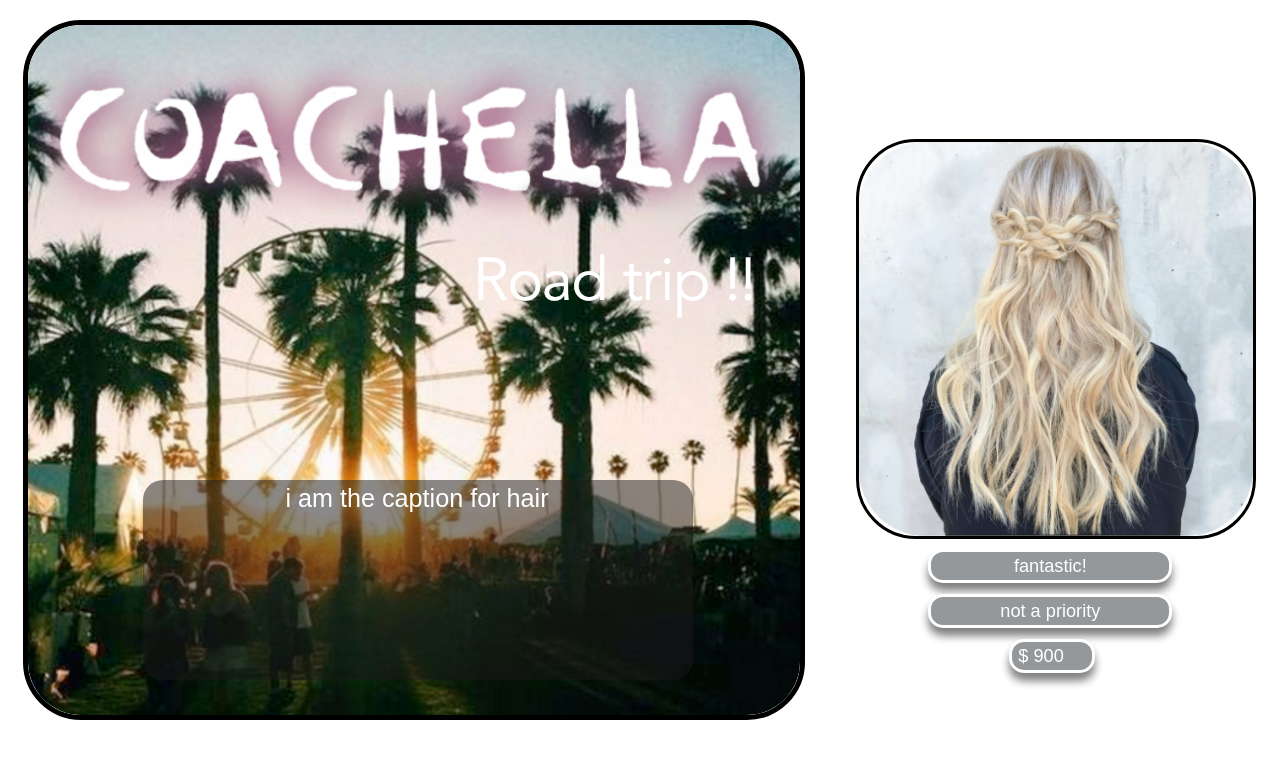
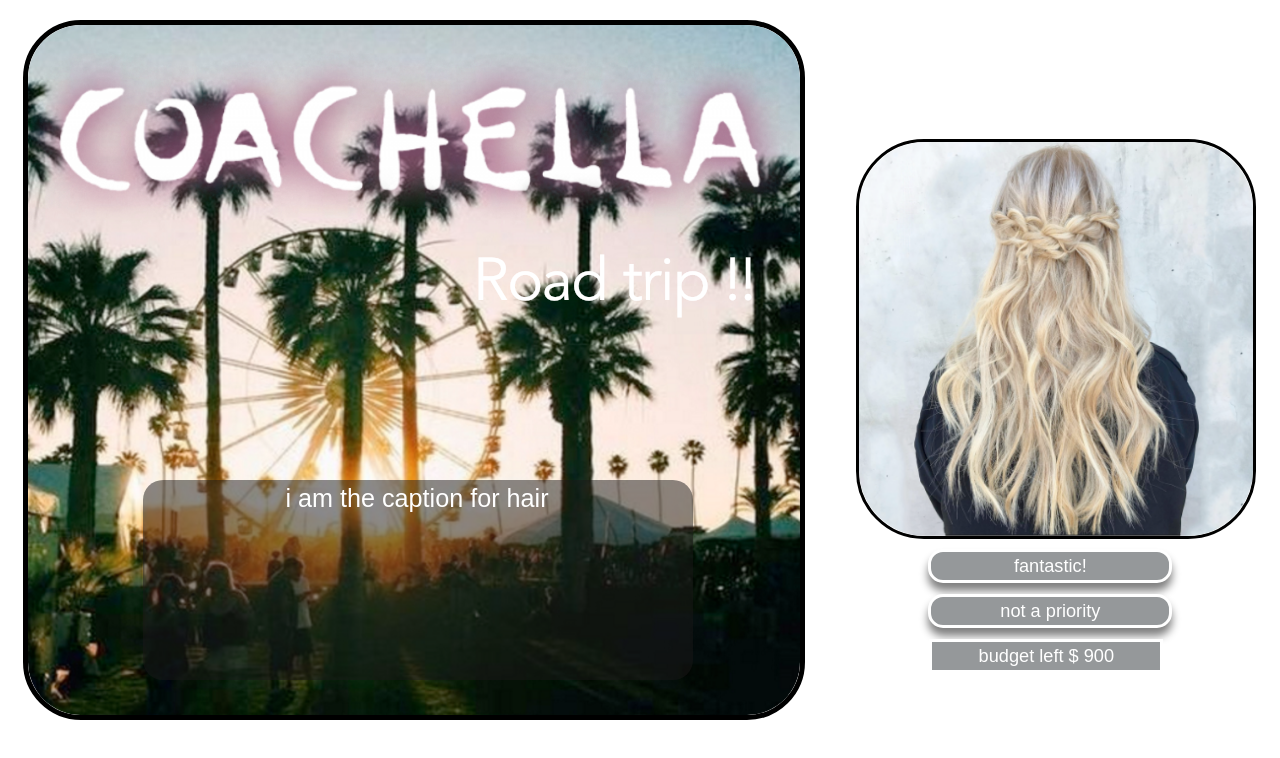
Before and after one commit to Shazalyn/shazalyn.github.io, a plain HTML site: page index.html in a window 1280 px wide. Both pictures are taken after a click on the button "awe~some". Drawn offline with nearby package versions, Linux system fonts and the light colour scheme.

Commit message:
add basic game with 3 playing cards is working

```diff
--- a/index.html
+++ b/index.html
@@ -51,7 +51,7 @@ src="images/cochellaSplash.png" alt="Cochella logo"/>
 
             <button type="button" id="button1">awe~some</button>
             <button type="button" id="button2">groovy</button>
-            <button type="button" id="money">$1200</button>
+            <button type="button" id="money">budget left $1200</button>
 <!--       <!-close of product -->
           </div>
 
--- a/script.js
+++ b/script.js
@@ -31,22 +31,34 @@ $(document).ready(function($) {
 
   cardArray.push({cardName:'molly',cardImg:'images/pills.png',button1:
     "impaired",button2:"cured",budgetAmt: 400, caption: "i am the caption for molly"});
-  // ['shorts','images/jeans.png',"jean shorts","cut-off mom jeans", 300, caption: "i am the caption for shorts"],
+// cardArray.push({cardName:'shorts','images/jeans.png',"jean shorts","cut-off mom jeans", 300, caption: "i am the caption for shorts"],
   // ['floral','images/floral.png',"sweet", "incredible", 800, caption: "i am the caption for floral"]
 
 
 // let randCardIdx = Math.floor(Math.random() * ((cardArray.length)-1)) + 1;
-let randCardIdx = Math.floor(Math.random() * ((cardArray.length)-2)) + 2;
 
 // click on awe~some or groovy--it doesnt matter which button selected in the mvp version, either send you to the next card via some nifty js/jquery action
 var changeCards = function(){
 // on click event to button
+var counter = 0;
   $btnAction.click(function(event){
       // console.log("Clicked!");
+
+let randCardIdx = Math.floor(Math.random() * ((cardArray.length)-2)) + 2;
+  counter++;
       console.log(randCardIdx);
         console.log(cardArray[randCardIdx]);
 
-var card = cardArray[randCardIdx];
+  if(counter === 4 ){
+    var card = cardArray[1];
+// choice of game-over cards
+    $btnAction.off();
+    // add setTimeout here???
+    alert("you Lost :(");
+  } else {
+    var card = cardArray[randCardIdx];
+  }
+
     var newCaption = card.caption;
 
       console.log(newCaption);
@@ -67,18 +79,14 @@ var card = cardArray[randCardIdx];
 
     var budgetText = card.budgetAmt;
       console.log("money amount: ", budgetText);
-      $('#money').text("$ " + budgetText);
+      $('#money').text("budget left $ " + budgetText);
 
 
     var imgSrc = card.cardImg;
       var productImg = $('#product_img');
       productImg.attr("src", imgSrc);
 
-
-    // cardArray.forEach(function(value, index) {
-    //   console.log(value.button1);
-    // });
-
+cardArray.splice(randCardIdx,1);
   })
 // ??start throu gh the array of objects, then populate the html with the corrolating info
 
--- a/style.css
+++ b/style.css
@@ -110,7 +110,7 @@ margin-left: -30;*/
   width: 400px;
   height: 400px;
   border: 3px solid black;
-  border-radius: 60px;
+  border-radius: 68px;
 }
 
 #game_over{
@@ -151,16 +151,18 @@ margin-left: -30;*/
 #money{
   background-color: #95989a;
 
-    margin-left: 91px;
+
+    margin-left: 11px;
+
     margin-top: 6px;
 
 /*  font-family: Avenir, Arial, Helvetica;
 * margin: 6px 5px 5px 79px;
 */  height: 34px;
-  width: 86px;
+  width: 234px;
   font-size: 1.3em;
-  text-align: justify;
-  border-radius: 15px;
+  text-align: center;
+  border-radius: none;
   border: 3px solid white;
-  box-shadow: 0 8px 8px 0 grey;
-}
+/*  box-shadow: 0 8px 8px 0 grey;
+*/}
```
